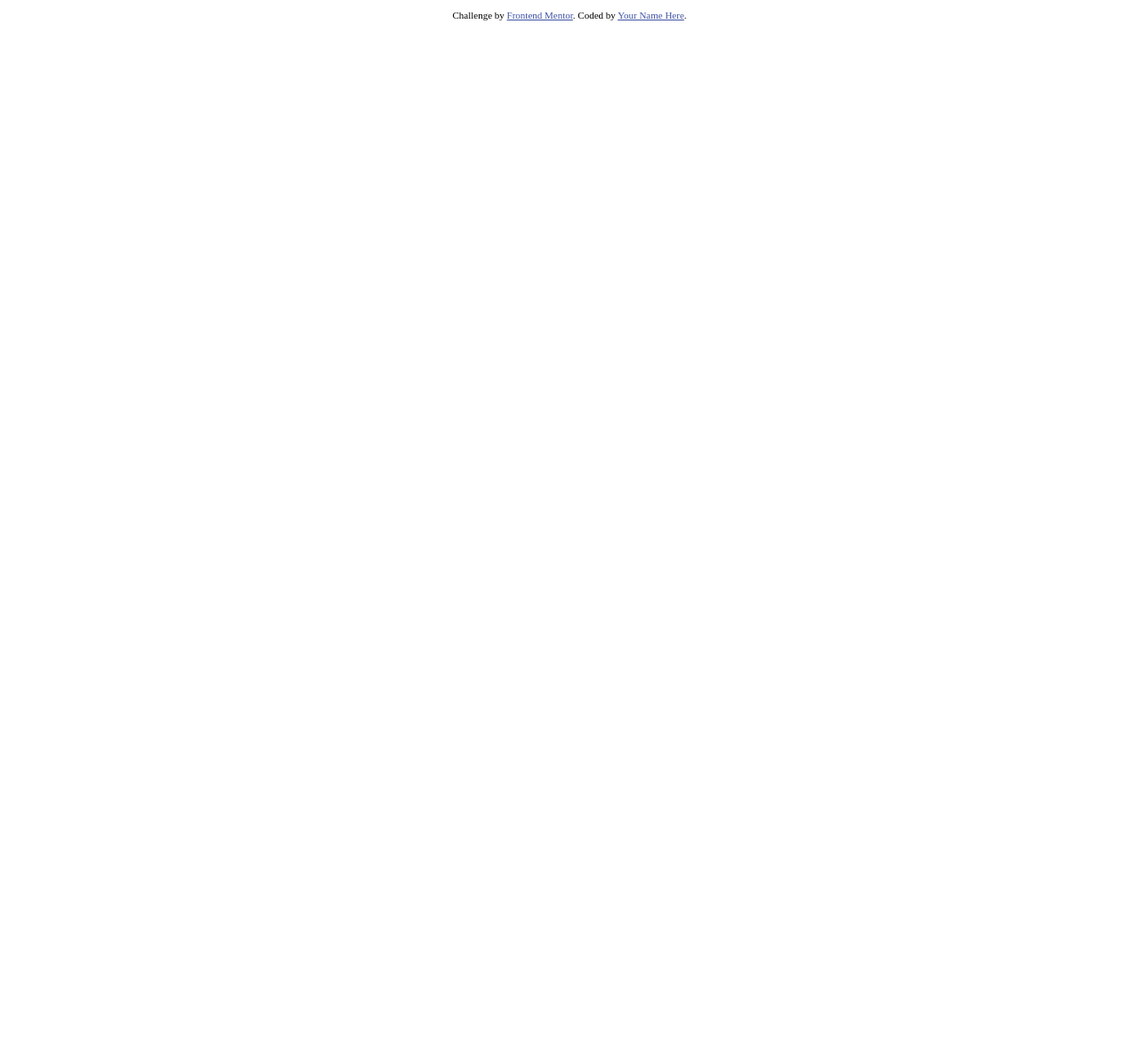
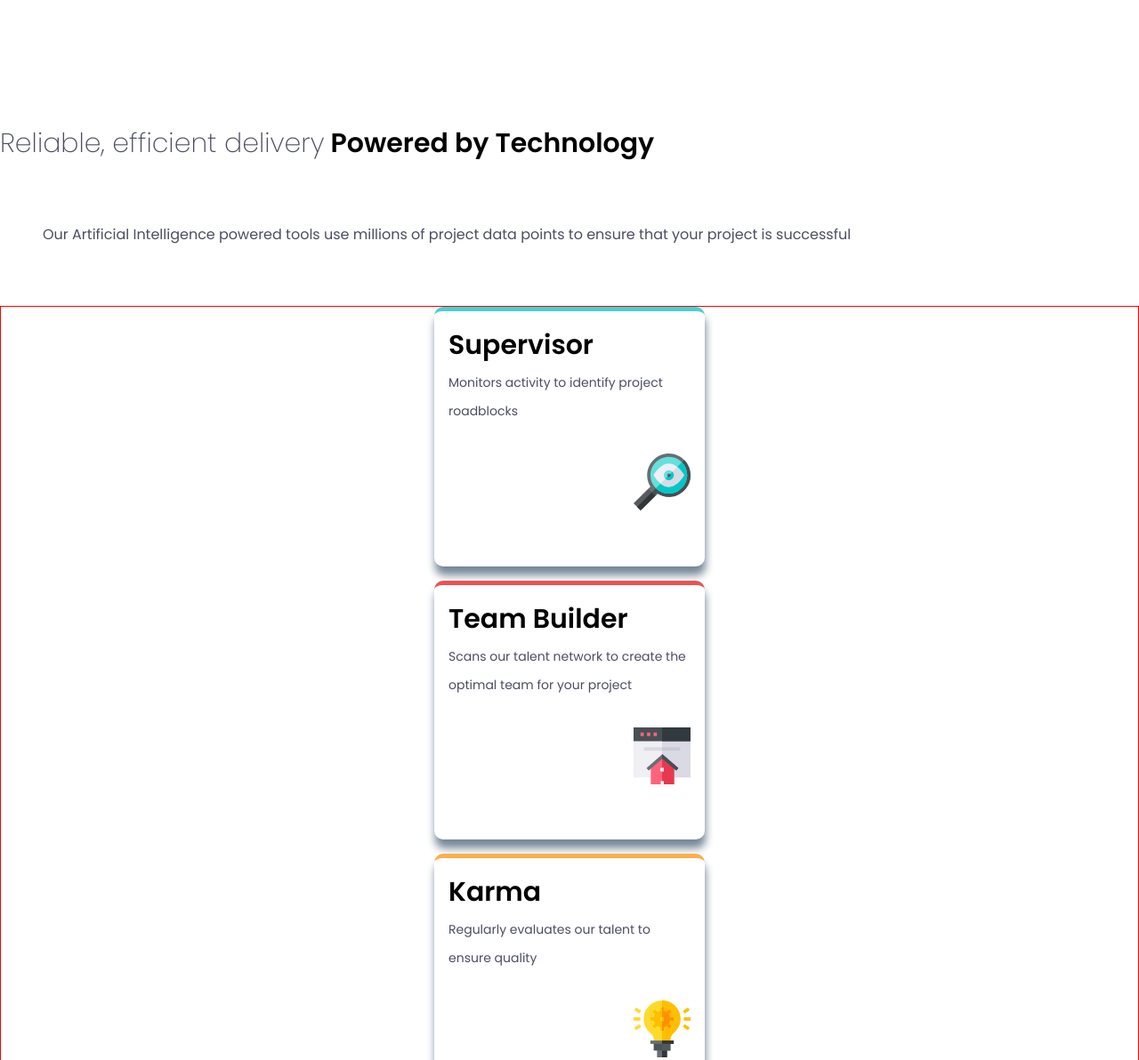
Before and after one commit to Bisratworku/four-card-feature, a plain HTML site: page index.html in a window 1280 px wide. Shown: the top 1192 px of the page at 89% size. Before the commit the page ends 800 px from the top, so only its background shows below. Drawn offline with Linux system fonts and the light colour scheme.

Commit message:
done with moble layout

```diff
--- a/index.html
+++ b/index.html
@@ -8,12 +8,71 @@
   <title>Frontend Mentor | Four card feature section</title>
 </head>
 <body>
-
-
+  <header> <h1><span>Reliable, efficient delivery</span>
+    Powered by Technology</h1>
+  </header>
+  <div class="article">
+    <p>Our Artificial Intelligence powered tools use millions of project data points
+      to ensure that your project is successful</p>
+  </div>
+  <main>
+    <div class="card">
+      <div class="component cyan">
+        <div class="title">
+          <h1>Supervisor</h1>
+        </div>
+        <div class="description">
+         <p>Monitors activity to identify project roadblocks</p>
+        </div>
+        <div class="icon">
+          <img src="images/icon-supervisor.svg" alt="icon-supervisor">
+        </div>
+      </div>
+    </div>
+    <div class="card">
+      <div class="component red">
+        <div class="title">
+          <h1>Team Builder</h1>
+        </div>
+        <div class="description">
+          Scans our talent network to create the optimal team for your project
+        </div>
+        <div class="icon">
+          <img src="images/icon-team-builder.svg" alt="icon-team-builder">
+        </div>
+      </div>
+    </div>
+    <div class="card">
+      <div class="component orange">
+        <div class="title">
+          <h1>Karma</h1>
+        </div>
+        <div class="description">
+          Regularly evaluates our talent to ensure quality
+        </div>
+        <div class="icon">
+          <img src="images/icon-karma.svg" alt="icon-karma">
+        </div>
+      </div>
+    </div>
+    <div class="card">
+      <div class="component blue">
+        <div class="title">
+          <h1>Calculator</h1>
+        </div>
+        <div class="description">
+          Uses data from past projects to provide better delivery estimates
+        </div>
+        <div class="icon">
+          <img src="images/icon-calculator.svg" alt="icon-calculator">
+        </div>
+      </div>
+    </div>
+  </main>
   <footer>
     <p class="attribution">
       Challenge by <a href="https://www.frontendmentor.io?ref=challenge" target="_blank">Frontend Mentor</a>.
-      Coded by <a href="#">Your Name Here</a>.
+      Coded by <a href="https://www.frontendmentor.io/profile/Bisratworku">Bisrat Worku</a>.
     </p>
   </footer>
 </body>
--- a/style.css
+++ b/style.css
@@ -1,4 +1,127 @@
 @import url('https://fonts.googleapis.com/css2?family=Josefin+Sans:wght@300;400;600&family=Karla:wght@400;700&family=Poppins:wght@200;400;500;600&display=swap');
+
+* {
+    box-sizing: border-box;
+    margin: 0;
+    padding: 0;
+}
+body {
+    width: 100%;
+    height: 100vh;
+    font-family: 'Poppins', sans-serif;
+    font-size: 1rem;
+}
+header {
+
+    height: 23%;
+    display: flex;
+    font-weight: 600;
+    display: flex;
+    align-items: flex-end;
+    font-size: 15px;
+    text-align: center;
+}
+header span {
+    font-weight: 200;
+    color: hsl(234, 12%, 34%);
+}
+.article {
+
+    height: 20%;
+    text-align: center;
+    color: hsl(234, 12%, 34%);
+    display: flex;
+    align-items: center;
+    line-height: 1.5rem;
+    padding-left: 3rem;
+    padding-right: 3rem;
+}
+main {
+    display: grid;
+    grid-template-columns: repeat(2, 1fr);
+    grid-template-rows: repeat(4,1fr);
+    row-gap: 1rem;
+
+    height: 76rem;
+}
+.card {
+    display: flex;
+    justify-content: center;
+
+    grid-column: span 2;
+}
+.component {
+    border-radius: 10px;
+    box-shadow: 1px 10px 10px lightslategray;
+    padding: 1rem;
+    display: block;
+
+    width: 19rem;
+}
+.title {
+
+    font-weight: 600;
+    font-size: 15px;
+    height: 3rem;
+
+}
+.description {
+    font-size: 14px;
+    color: hsl(234, 12%, 34%);
+    line-height: 2rem;
+    height: 4rem;
+}
+.icon {
+    display: flex;
+    justify-content: flex-end;
+    align-items: flex-end;
+
+    height: 6rem;
+}
+.icon img {
+    float: right;
+
+}
+.cyan {
+    border-top: 5px solid hsl(180, 62%, 55%);
+}
+.red {
+    border-top: 5px solid hsl(0, 78%, 62%);
+}
+.orange {
+    border-top:5px solid hsl(34, 97%, 64%) ;
+}
+.blue {
+    border-top: 5px solid hsl(212, 86%, 64%);
+}
+
+@media(min-width:40rem) {
+    main {
+        border: 1px solid red;
+    }
+}
+
+
+
+
+
+
+
+
+
+
+
+
+
+
+
+
+
+
+
+
+
+
 
 .attribution { font-size: 11px; text-align: center; }
 .attribution a { color: hsl(228, 45%, 44%); }
```
